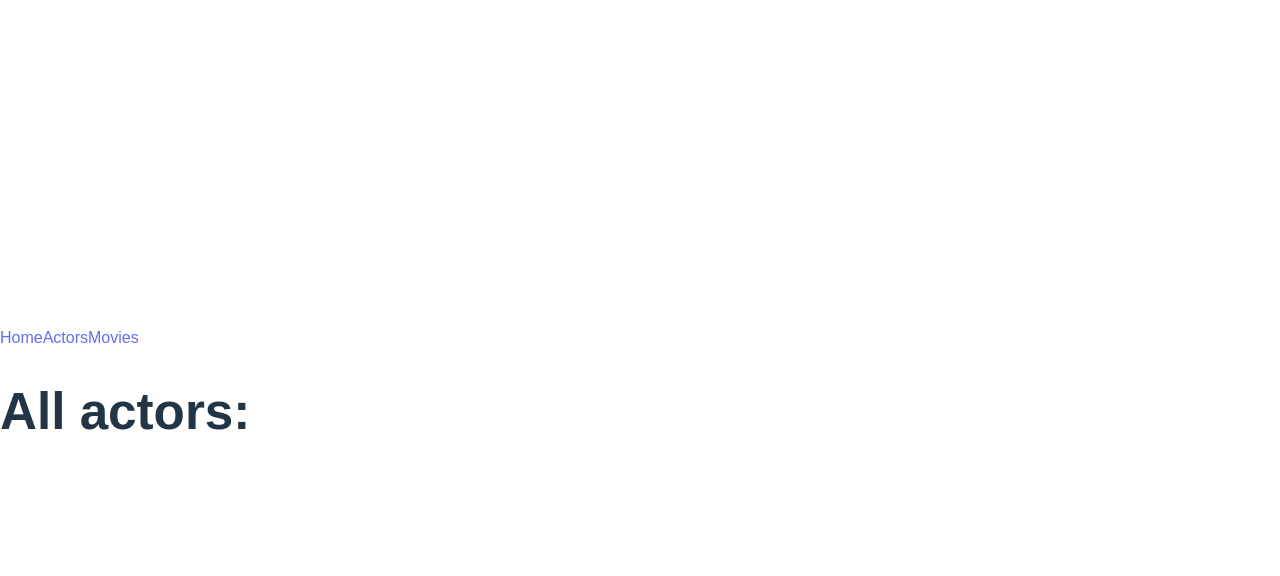
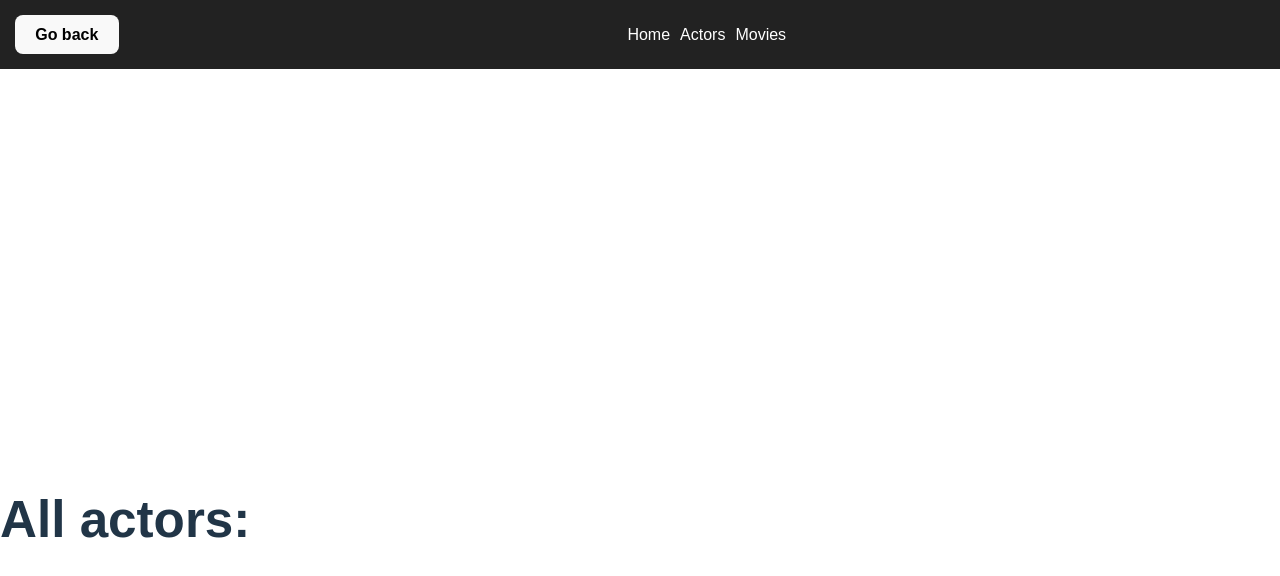
Before and after one commit to desislava-m/movie-casting-analyzer-app, a React (Vite) app: page /actors in a window 1280 px wide. Shown: the top 576 px of the page. Built offline with nearby package versions, Linux system fonts and the light colour scheme.

Commit message:
Styling navigation bar

```diff
--- a/src/App.css
+++ b/src/App.css
@@ -1,6 +1,6 @@
 html, body {
   margin: 0;
-  padding: 0;
+  padding: 60px 0;
   height: 100%;
   justify-content: center;
   font-family: Arial, Helvetica, sans-serif;
@@ -68,7 +68,7 @@ html, body {
 }
 
 .file-upload-label:hover {
-  background-color: #7800c8;
+  background-color: #9c51ff;
 }
 
 .upload-error {
@@ -76,3 +76,35 @@ html, body {
   font-weight: bold;
   margin-bottom: 50px;
 }
+
+
+nav {
+  position: fixed;
+  top: 0;
+  width: 100%;
+  display: flex;
+  align-items: center;
+  justify-content: space-between;
+
+  background-color: #222;
+  color: white;
+  padding: 15px;
+}
+
+.nav-links {
+  display: flex;
+  gap: 10px;
+  margin: 0 auto;
+}
+
+.nav-links a {
+  color: white;
+}
+
+.nav-links a:hover {
+  color:#9c51ff;
+}
+
+.back-button {
+  font-weight: 600;
+}
--- a/src/components/Navbar.jsx
+++ b/src/components/Navbar.jsx
@@ -1,11 +1,15 @@
 import { NavLink } from "react-router-dom";
 
-export default function Navbar() {
+export default function Navbar({ onGoBack }) {
+
   return (
     <nav>
-      <NavLink to="/home">Home</NavLink>
-      <NavLink to="/actors">Actors</NavLink>
-      <NavLink to="/movies">Movies</NavLink>
+      <button onClick={onGoBack} className="back-button">Go back</button>
+      <div className="nav-links">
+        <NavLink to="/home">Home</NavLink>
+        <NavLink to="/actors">Actors</NavLink>
+        <NavLink to="/movies">Movies</NavLink>
+      </div>
     </nav>
   );
 }
--- a/src/views/HomePage.jsx
+++ b/src/views/HomePage.jsx
@@ -79,6 +79,8 @@ export default function HomePage() {
         navigate('/')
     }
 
+
+
     useEffect(() => {
         const missingData = actors.length === 0 || movies.length === 0 || roles.length === 0;
 
@@ -120,8 +122,7 @@ export default function HomePage() {
 
     return (
         <>
-            <Navbar />
-            <button onClick={() => returnToUploaderPage()} >Go back</button>
+            <Navbar onGoBack={returnToUploaderPage}/>
             <h1>Top Actor Pair</h1>
             <h2>{`${actor1Obj.fullname} - ${actor2Obj.fullname}`}</h2>
             <p>{`Appeared in ${maxCount} movies together`}</p>
```
Also changed, not shown: 1 other file (tests, documents, lock files or other folders).
